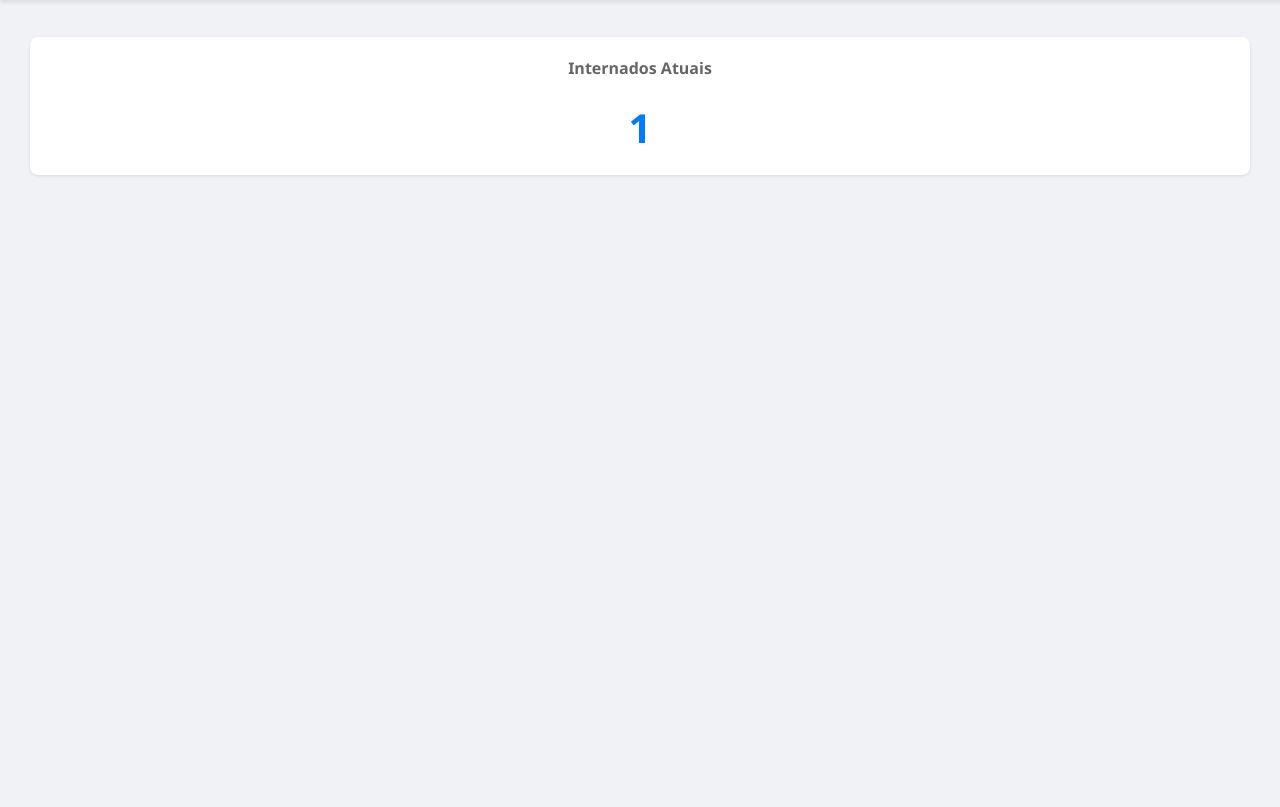
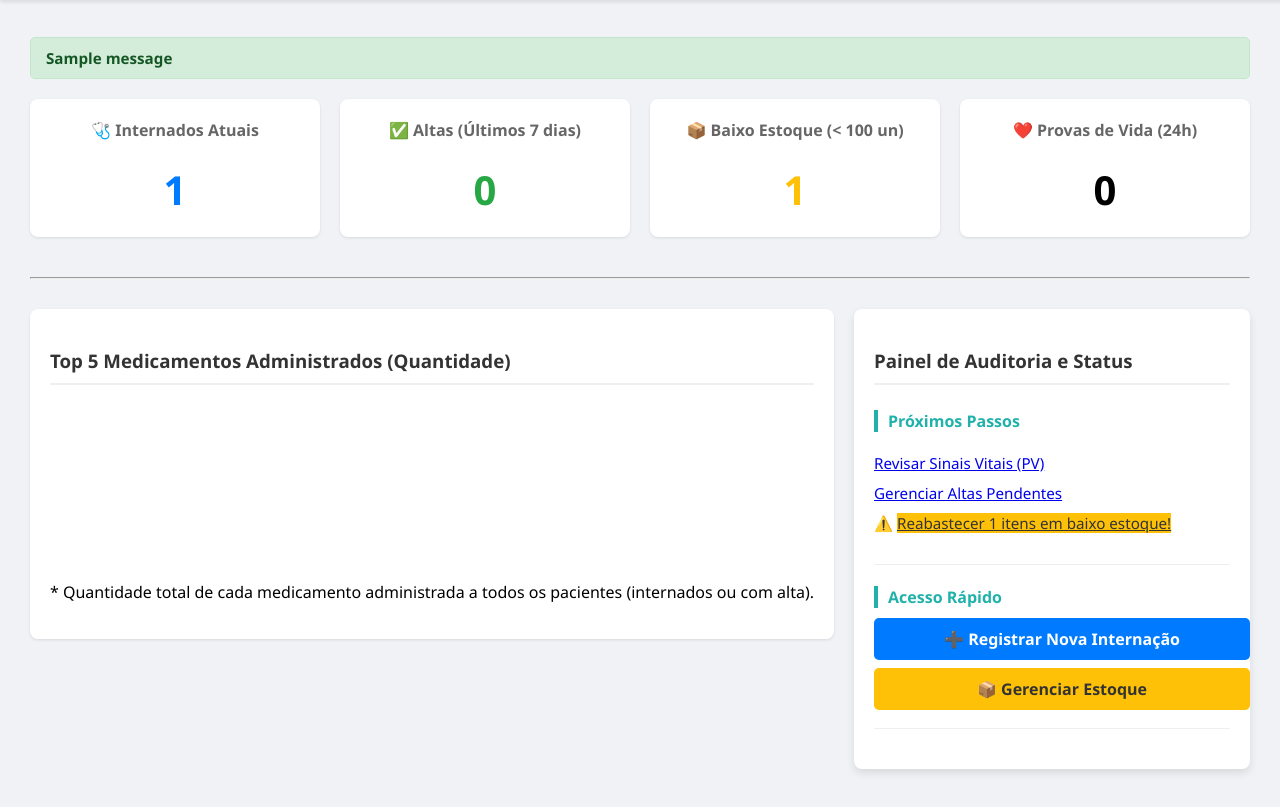
Before and after one commit to profedufbarreto/sistema_hospitalar, a Flask app: page /dashboard in a window 1280 px wide. Shown: the part 63-870 px from the top of the page. Run offline with Flask 3, Linux system fonts and the light colour scheme; a user stored in the database is signed in; tables that the repository leaves empty hold one stand-in row (values such as "Sample post"); one stand-in notice (Sample message) is shown; a map, chart or similar area stays blank.

Commit message:
dashboard funcionando

```diff
--- a/app.py
+++ b/app.py
@@ -80,7 +80,7 @@ def logout():
     return redirect(url_for('login'))
 
 # ==============================================================================
-# 📊 ROTA PRINCIPAL (DASHBOARD)
+# 📊 ROTA PRINCIPAL (DASHBOARD) - AGORA COM DADOS PARA GRÁFICOS
 # ==============================================================================
 
 @app.route('/dashboard')
@@ -91,7 +91,9 @@ def dashboard():
         'total_internados': 0,
         'altas_ultimos_7_dias': 0,
         'baixo_estoque': 0,
-        'provas_vida_ultimas_24h': 0
+        'provas_vida_ultimas_24h': 0,
+        'motivos_data': {'labels': [], 'data': []}, # NOVO: Dados para gráfico de motivos
+        'dias_data': {'labels': [], 'data': []}     # NOVO: Dados para gráfico de dias médios
     }
 
     if conn:
@@ -99,28 +101,65 @@ def dashboard():
         cursor = conn.cursor()
 
         try:
-            # 1. TOTAL DE PACIENTES INTERNADOS
+            # 1. KPIs
             cursor.execute("SELECT COUNT(*) FROM Pacientes WHERE status = 'internado'")
-            # fetchone() retorna um dicionário com DictCursor, precisamos do valor
             dados_dashboard['total_internados'] = list(cursor.fetchone().values())[0]
 
-            # 2. ALTAS NOS ÚLTIMOS 7 DIAS
             cursor.execute("SELECT COUNT(*) FROM Pacientes WHERE status = 'alta' AND data_baixa >= DATE_SUB(CURDATE(), INTERVAL 7 DAY)")
             dados_dashboard['altas_ultimos_7_dias'] = list(cursor.fetchone().values())[0]
 
-            # 3. ITENS COM BAIXO ESTOQUE (Exemplo: quantidade < 10)
-            cursor.execute("SELECT COUNT(*) FROM Estoque WHERE quantidade < 10")
+            # Usando < 100 para ser um critério mais visível
+            cursor.execute("SELECT COUNT(*) FROM Estoque WHERE quantidade < 100")
             dados_dashboard['baixo_estoque'] = list(cursor.fetchone().values())[0]
 
-            # 4. PROVAS DE VIDA REGISTRADAS NAS ÚLTIMAS 24H
             cursor.execute("SELECT COUNT(*) FROM ProvasDeVida WHERE data_hora >= DATE_SUB(NOW(), INTERVAL 24 HOUR)")
             dados_dashboard['provas_vida_ultimas_24h'] = list(cursor.fetchone().values())[0]
 
+            # 2. DADOS PARA GRÁFICO DE MOTIVOS (Motivos mais comuns)
+            sql_motivos = """
+            SELECT
+                procedimento,
+                COUNT(*) as total
+            FROM Pacientes
+            GROUP BY procedimento
+            ORDER BY total DESC
+            LIMIT 5
+            """
+            cursor.execute(sql_motivos)
+            motivos = cursor.fetchall()
+
+            # Prepara os dados para o JS: Trunca labels longas
+            dados_dashboard['motivos_data']['labels'] = [m['procedimento'][:20] + '...' if len(m['procedimento']) > 20 else m['procedimento'] for m in motivos]
+            dados_dashboard['motivos_data']['data'] = [m['total'] for m in motivos]
+
+            # 3. DADOS PARA GRÁFICO DE DIAS MÉDIOS DE INTERNAÇÃO (Por profissional de baixa/alta)
+            sql_dias = """
+            SELECT
+                nome_baixa,
+                AVG(TIMESTAMPDIFF(DAY, data_entrada, data_baixa)) as media_dias
+            FROM Pacientes
+            WHERE status = 'alta' AND nome_baixa IS NOT NULL
+            GROUP BY nome_baixa
+            HAVING media_dias IS NOT NULL
+            ORDER BY media_dias DESC
+            LIMIT 5
+            """
+            cursor.execute(sql_dias)
+            dias_medios = cursor.fetchall()
+
+            # Prepara os dados para o JS: Arredonda os dias médios
+            dados_dashboard['dias_data']['labels'] = [d['nome_baixa'] for d in dias_medios]
+            dados_dashboard['dias_data']['data'] = [round(float(d['media_dias']), 1) for d in dias_medios]
+
         except Exception as e:
             print(f"Erro CRÍTICO ao buscar dados do dashboard: {e}")
+            # Em caso de erro, garante que os dados do gráfico estejam vazios para evitar quebrar o JS
+            dados_dashboard['motivos_data'] = {'labels': [], 'data': []}
+            dados_dashboard['dias_data'] = {'labels': [], 'data': []}
         finally:
-            cursor.close()
-            conn.close()
+            if conn:
+                cursor.close()
+                conn.close()
 
     return render_template(
         'dashboard.html',
--- a/static/css/style.css
+++ b/static/css/style.css
@@ -747,3 +747,97 @@ tr:hover {
     color: #721c24;
     border-color: #f5c6cb;
 }
+
+/* --- Dashboard Charts Layout (Adicione ao seu style.css) --- */
+
+.dashboard-visuals {
+    display: flex;
+    gap: 20px;
+    align-items: flex-start;
+    margin-top: 30px;
+}
+
+.charts-row {
+    display: flex;
+    flex: 3; /* Ocupa a maior parte da largura */
+    gap: 20px;
+}
+
+.chart-half {
+    flex: 1;
+    background-color: #fff;
+    padding: 20px;
+    border-radius: 8px;
+    box-shadow: 0 4px 8px rgba(0, 0, 0, 0.1);
+    min-height: 350px;
+}
+
+.chart-half h3 {
+    text-align: center;
+    margin-top: 0;
+    font-size: 1.1em;
+    color: #333;
+    margin-bottom: 15px;
+}
+
+.info-painel {
+    flex: 1; /* O painel de informações ocupa 1/4 da largura */
+    background-color: #fff;
+    padding: 20px;
+    border-radius: 8px;
+    box-shadow: 0 4px 8px rgba(0, 0, 0, 0.1);
+}
+
+.info-block {
+    margin-bottom: 20px;
+    padding-bottom: 10px;
+    border-bottom: 1px solid #eee;
+}
+
+.info-block h4 {
+    color: #20b2aa;
+    border-left: 4px solid #20b2aa;
+    padding-left: 10px;
+    margin-bottom: 10px;
+}
+
+.info-block ul {
+    list-style: none;
+    padding: 0;
+}
+
+.info-block ul li {
+    padding: 5px 0;
+    font-size: 0.95em;
+}
+
+.btn-full-width {
+    display: block;
+    width: 100%;
+    padding: 10px;
+    margin-bottom: 8px;
+    text-align: center;
+    border-radius: 5px;
+    text-decoration: none;
+    font-weight: bold;
+    transition: background-color 0.2s;
+    color: white;
+}
+/* Cores dos botões do painel */
+.info-block a[href*="prontuario"] { background-color: #007bff; }
+.info-block a[href*="estoque"] { background-color: #ffc107; color: #333; }
+.info-block a[href*="estoque"]:hover { background-color: #e0a800; }
+.info-block a[href*="prontuario"]:hover { background-color: #0056b3; }
+
+
+/* Responsividade básica */
+@media (max-width: 992px) {
+    .dashboard-visuals, .charts-row {
+        flex-direction: column;
+    }
+
+    .charts-row, .chart-half, .info-painel {
+        flex: none;
+        width: 100%;
+    }
+}
--- a/static/js/main.js
+++ b/static/js/main.js
@@ -1,20 +1,27 @@
-// static/js/main.js - CORRIGIDO
+// static/js/main.js
 
 document.addEventListener('DOMContentLoaded', function() {
 
     // ⚠️ Usa a variável injetada pelo Flask no dashboard.html
     const data = FLASK_DASHBOARD_DATA;
 
-    // 1. Atualiza os Cartões KPI
-    // O JavaScript AGORA USA O VALOR INJETADO PELO JINJA.
-    // SE O PYTHON ENVIOU 0 (ZERO), O JS IRÁ ATUALIZAR PARA 0.
-    document.getElementById('total-internados').textContent = data.total_internados;
-    document.getElementById('altas-mes').textContent = data.altas_ultimos_7_dias;
-    document.getElementById('estoque-critico').textContent = data.baixo_estoque;
+    // 1. Atualiza os Cartões KPI (Usando IDs do HTML)
+    // O JS agora apenas garante que os valores sejam exibidos, embora o Jinja já faça isso.
+    // É mantido para compatibilidade e caso o Jinja não consiga renderizar.
+    const totalInternados = document.getElementById('total-internados');
+    if (totalInternados) totalInternados.textContent = data.total_internados;
+
+    const altasMes = document.getElementById('altas-mes');
+    if (altasMes) altasMes.textContent = data.altas_ultimos_7_dias;
+
+    const estoqueCritico = document.getElementById('estoque-critico');
+    if (estoqueCritico) estoqueCritico.textContent = data.baixo_estoque;
+
 
     // 2. Gráfico de Motivos de Internação (Gráfico de Rosca/Pizza)
-    const ctxMotivos = document.getElementById('motivosChart').getContext('2d');
-    new Chart(ctxMotivos, {
+    const ctxMotivos = document.getElementById('motivosChart');
+    if (ctxMotivos && data.motivos_data.labels.length > 0) {
+        new Chart(ctxMotivos.getContext('2d'), {
             type: 'doughnut',
             data: {
                 // Usa as chaves do Python
@@ -22,11 +29,11 @@ document.addEventListener('DOMContentLoaded', function() {
                 datasets: [{
                     data: data.motivos_data.data,
                     backgroundColor: [
-                    '#007bff',
-                    '#28a745',
-                    '#ffc107',
-                    '#dc3545',
-                    '#6c757d'
+                        '#007bff', // Azul
+                        '#28a745', // Verde
+                        '#ffc107', // Amarelo
+                        '#dc3545', // Vermelho
+                        '#6c757d'  // Cinza
                     ],
                     hoverOffset: 4
                 }]
@@ -43,10 +50,14 @@ document.addEventListener('DOMContentLoaded', function() {
                 }
             }
         });
+    } else if (ctxMotivos) {
+        ctxMotivos.parentElement.innerHTML = '<p style="text-align: center; color: #777;">Não há dados suficientes de internações para este gráfico.</p>';
+    }
 
     // 3. Gráfico de Dias Médios de Internação (Gráfico de Barras)
-    const ctxDias = document.getElementById('diasChart').getContext('2d');
-    new Chart(ctxDias, {
+    const ctxDias = document.getElementById('diasChart');
+    if (ctxDias && data.dias_data.labels.length > 0) {
+        new Chart(ctxDias.getContext('2d'), {
             type: 'bar',
             data: {
                 // Usa as chaves do Python
@@ -54,7 +65,7 @@ document.addEventListener('DOMContentLoaded', function() {
                 datasets: [{
                     label: 'Dias Médios',
                     data: data.dias_data.data,
-                backgroundColor: '#17a2b8',
+                    backgroundColor: '#17a2b8', // Azul Ciano
                     borderColor: '#17a2b8',
                     borderWidth: 1
                 }]
@@ -77,4 +88,7 @@ document.addEventListener('DOMContentLoaded', function() {
                 }
             }
         });
+    } else if (ctxDias) {
+        ctxDias.parentElement.innerHTML = '<p style="text-align: center; color: #777;">Não há dados de altas registradas para este gráfico.</p>';
+    }
 });
--- a/templates/dashboard.html
+++ b/templates/dashboard.html
@@ -25,11 +25,76 @@
             <a href="{{ url_for('logout') }}" class="btn-logout">Sair</a>
         </nav>
     </header>
+
     <main class="dashboard-content">
+        {% with messages = get_flashed_messages(with_categories=true) %}
+            {% if messages %}
+                <div class="flash-messages">
+                    {% for category, message in messages %}
+                        <div class="alert alert-{{ category }}">{{ message }}</div>
+                    {% endfor %}
+                </div>
+            {% endif %}
+        {% endwith %}
+
         <section class="kpi-cards">
             <div class="card card-internados">
-                <h4>Internados Atuais</h4>
-                <p class="kpi-value" id="total-internados">{{ dados.total_internados }}</p>
+                <h4>🩺 Internados Atuais</h4>
+                <p class="kpi-value">{{ dados.total_internados }}</p>
+            </div>
+
+            <div class="card card-altas">
+                <h4>✅ Altas (Últimos 7 dias)</h4>
+                <p class="kpi-value">{{ dados.altas_ultimos_7_dias }}</p>
+            </div>
+
+            <div class="card card-estoque">
+                <h4>📦 Baixo Estoque (< 100 un)</h4>
+                <p class="kpi-value {% if dados.baixo_estoque > 0 %}kpi-alerta{% endif %}">
+                    {{ dados.baixo_estoque }}
+                </p>
+            </div>
+
+            <div class="card card-pv">
+                <h4>❤️ Provas de Vida (24h)</h4>
+                <p class="kpi-value">{{ dados.provas_vida_ultimas_24h }}</p>
+            </div>
+        </section>
+
+        <hr>
+
+        <section class="dashboard-visuals">
+
+            <div class="chart-container">
+                <h3>Top 5 Medicamentos Administrados (Quantidade)</h3>
+                <canvas id="medicamentosChart"></canvas>
+                <p class="chart-info">* Quantidade total de cada medicamento administrada a todos os pacientes (internados ou com alta).</p>
+            </div>
+
+            <div class="info-painel">
+                <h3>Painel de Auditoria e Status</h3>
+
+                <div class="info-block">
+                    <h4>Próximos Passos</h4>
+                    <ul>
+                        <li><a href="{{ url_for('pacientes') }}">Revisar Sinais Vitais (PV)</a></li>
+                        {% if dados.total_internados > 0 %}
+                            <li><a href="{{ url_for('pacientes') }}">Gerenciar Altas Pendentes</a></li>
+                        {% else %}
+                            <li>Nenhuma alta pendente.</li>
+                        {% endif %}
+                        {% if dados.baixo_estoque > 0 %}
+                            <li style="color: #dc3545;">⚠️ <a href="{{ url_for('estoque') }}">Reabastecer {{ dados.baixo_estoque }} itens em baixo estoque!</a></li>
+                        {% endif %}
+                    </ul>
+                </div>
+
+                <div class="info-block">
+                    <h4>Acesso Rápido</h4>
+                    <a href="{{ url_for('prontuario') }}" class="btn-full-width">➕ Registrar Nova Internação</a>
+                    <a href="{{ url_for('estoque') }}" class="btn-full-width">📦 Gerenciar Estoque</a>
+                </div>
+
             </div>
         </section>
 
```
Lines whose indentation alone changed are shown as unchanged.
